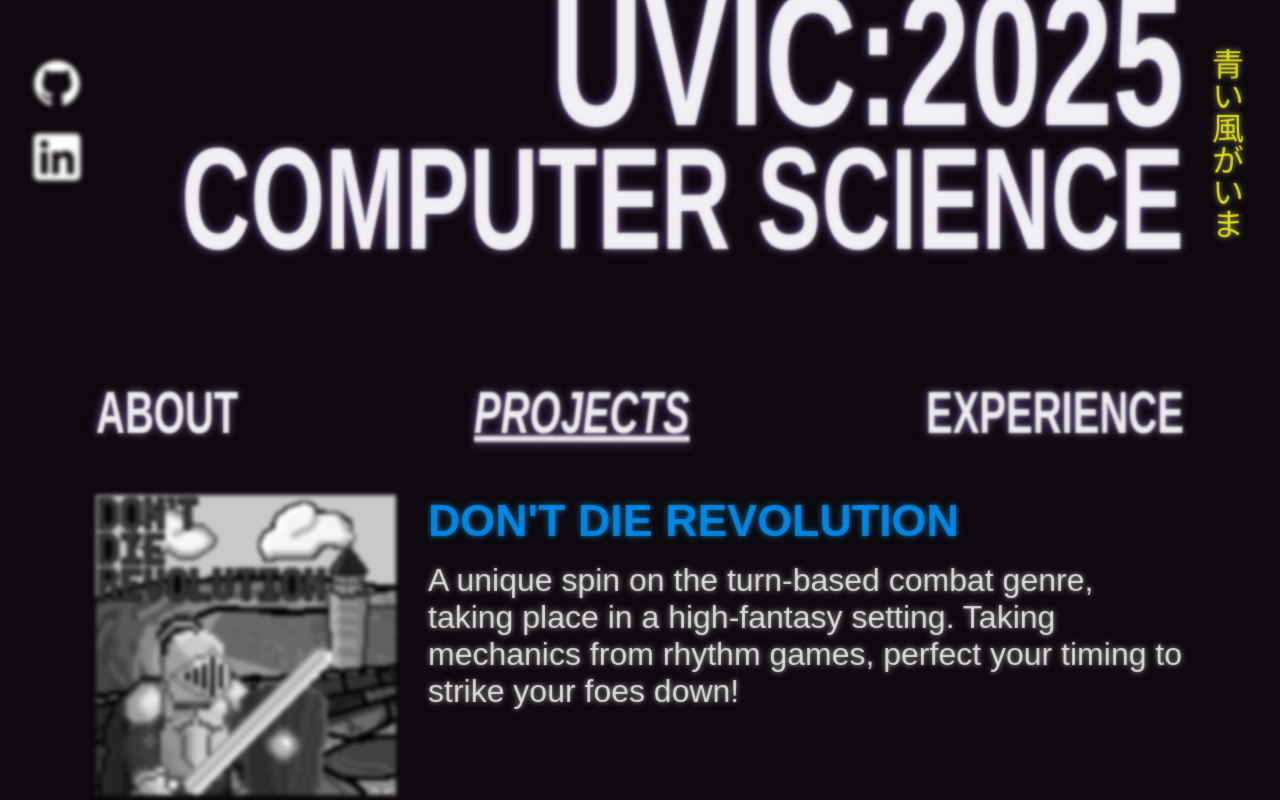
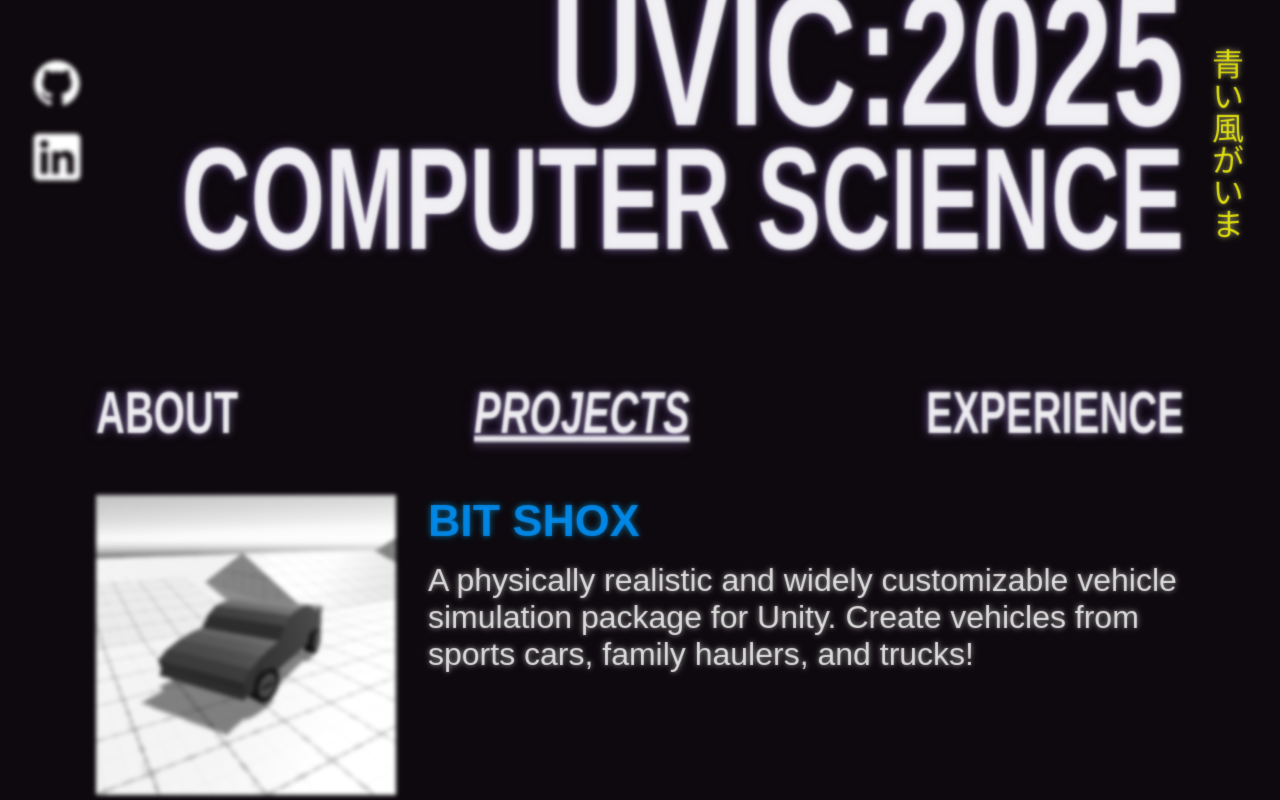
Before and after one commit to lewcab/lewcab.github.io, a React (Vite) app: page / in a window 1280 px wide. Both pictures are taken after a click on the link "PROJECTS". Shown: the part 459-1259 px from the top of the page. Built offline with nearby package versions, Linux system fonts and the light colour scheme.

Commit message:
added bit shox

```diff
--- a/src/components/content/Projects.jsx
+++ b/src/components/content/Projects.jsx
@@ -6,6 +6,7 @@ import splitKeyboardImage from '../../assets/kb.jpg';
 import predictorImage from '../../assets/lol.png';
 import coraImage from '../../assets/cora.png';
 import ddrImage from '../../assets/ddr.png';
+import bitshoxImage from '../../assets/bitshox.png';
 
 function shuffleArray(array) {
   for (let i = array.length - 1; i > 0; i--) {
@@ -18,6 +19,12 @@ function shuffleArray(array) {
 const Projects = () => {
   const colors = shuffleArray(['glow-red', 'glow-green', 'glow-blue']);
   const projects = [
+    {
+      name: "Bit Shox",
+      description: "A physically realistic and widely customizable vehicle simulation package for Unity. Create vehicles from sports cars, family haulers, and trucks!",
+      link: "https://github.com/lewcab/bit-shox",
+      image: bitshoxImage,
+    },
     {
       name: "Don't Die Revolution",
       description: "A unique spin on the turn-based combat genre, taking place in a high-fantasy setting. Taking mechanics from rhythm games, perfect your timing to strike your foes down!",
```
Also changed, not shown: src/assets/bitshox.png (added).
